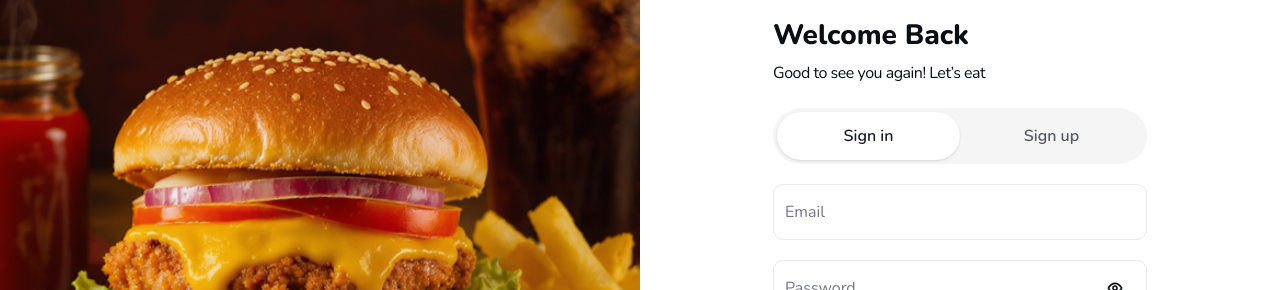
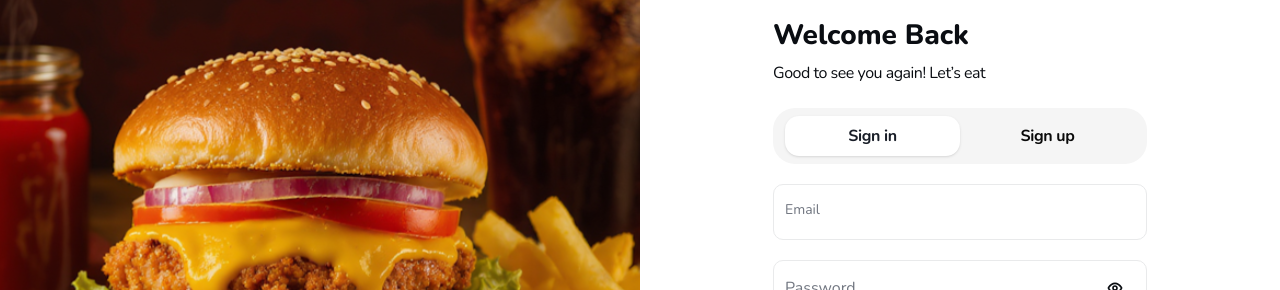
Before and after one commit to WPH-Bootcamp/challenge-9-arisbhakti, a React (Vite) app: page /auth in a window 1280 px wide. Shown: the part 206-496 px from the top of the page. Built offline with nearby package versions, Linux system fonts and the light colour scheme; no server answers.

Commit message:
update login

```diff
--- a/src/pages/AuthPage.tsx
+++ b/src/pages/AuthPage.tsx
@@ -253,16 +253,16 @@ export default function AuthPage() {
                   setSignUpErrors({});
                 }}
               >
-                <TabsList className="h-14 w-full rounded-full bg-neutral-100 p-1 cursor-pointer">
+                <TabsList className="h-14 w-full rounded-3xl bg-neutral-100 p-1 cursor-pointer px-2 md:px-3 py-2">
                   <TabsTrigger
                     value="signin"
-                    className="h-full w-1/2 rounded-full text-base font-semibold text-neutral-600 data-[state=active]:bg-white data-[state=active]:text-neutral-900 data-[state=active]:shadow-sm cursor-pointer"
+                    className="h-full w-1/2 rounded-xl text-sm leading-7 -tracking-[0.02em] md:text-base md:leading-7.5 md:-tracking-[0.02em]  font-bold  data-[state=active]:bg-white data-[state=active]:text-neutral-900 data-[state=active]:shadow-sm cursor-pointer"
                   >
                     Sign in
                   </TabsTrigger>
                   <TabsTrigger
                     value="signup"
-                    className="h-full w-1/2 rounded-full text-base font-semibold text-neutral-600 data-[state=active]:bg-white data-[state=active]:text-neutral-900 data-[state=active]:shadow-sm cursor-pointer"
+                    className="h-full w-1/2 rounded-xl text-sm leading-7 -tracking-[0.02em] md:text-base md:leading-7.5 md:-tracking-[0.02em]  font-bold  data-[state=active]:bg-white data-[state=active]:text-neutral-900 data-[state=active]:shadow-sm cursor-pointer"
                   >
                     Sign up
                   </TabsTrigger>
@@ -293,13 +293,13 @@ export default function AuthPage() {
                                   email: e.target.value,
                                 }))
                               }
-                              className={`peer h-12 md:h-14 w-full rounded-[10px] border bg-white px-3  text-base outline-none placeholder:text-transparent placeholder:-tracking-[0.02em] ${
+                              className={`peer h-12 md:h-14 w-full rounded-[10px] border bg-white px-3 pr-14 pt-5 text-sm outline-none placeholder:text-transparent placeholder:-tracking-[0.02em] ${
                                 signInErrors.email
                                   ? "border-red-400 focus:border-red-400"
                                   : "border-neutral-200 focus:border-neutral-300"
                               } ${signInAnimate && signInErrors.email ? "animate-shake" : ""}`}
                             />
-                            <label className="pointer-events-none absolute left-3 top-2.5 text-xs text-neutral-500 transition-all peer-placeholder-shown:top-4 peer-placeholder-shown:text-base peer-placeholder-shown:text-neutral-500 peer-focus:top-2.5 peer-focus:text-xs peer-focus:text-neutral-600">
+                            <label className="pointer-events-none absolute left-3 top-2.5 text-xs text-neutral-500 transition-all peer-placeholder-shown:top-4 peer-placeholder-shown:text-sm peer-placeholder-shown:text-neutral-500 peer-focus:top-2.5 peer-focus:text-xs peer-focus:text-neutral-600">
                               Email
                             </label>
                           </div>
```
